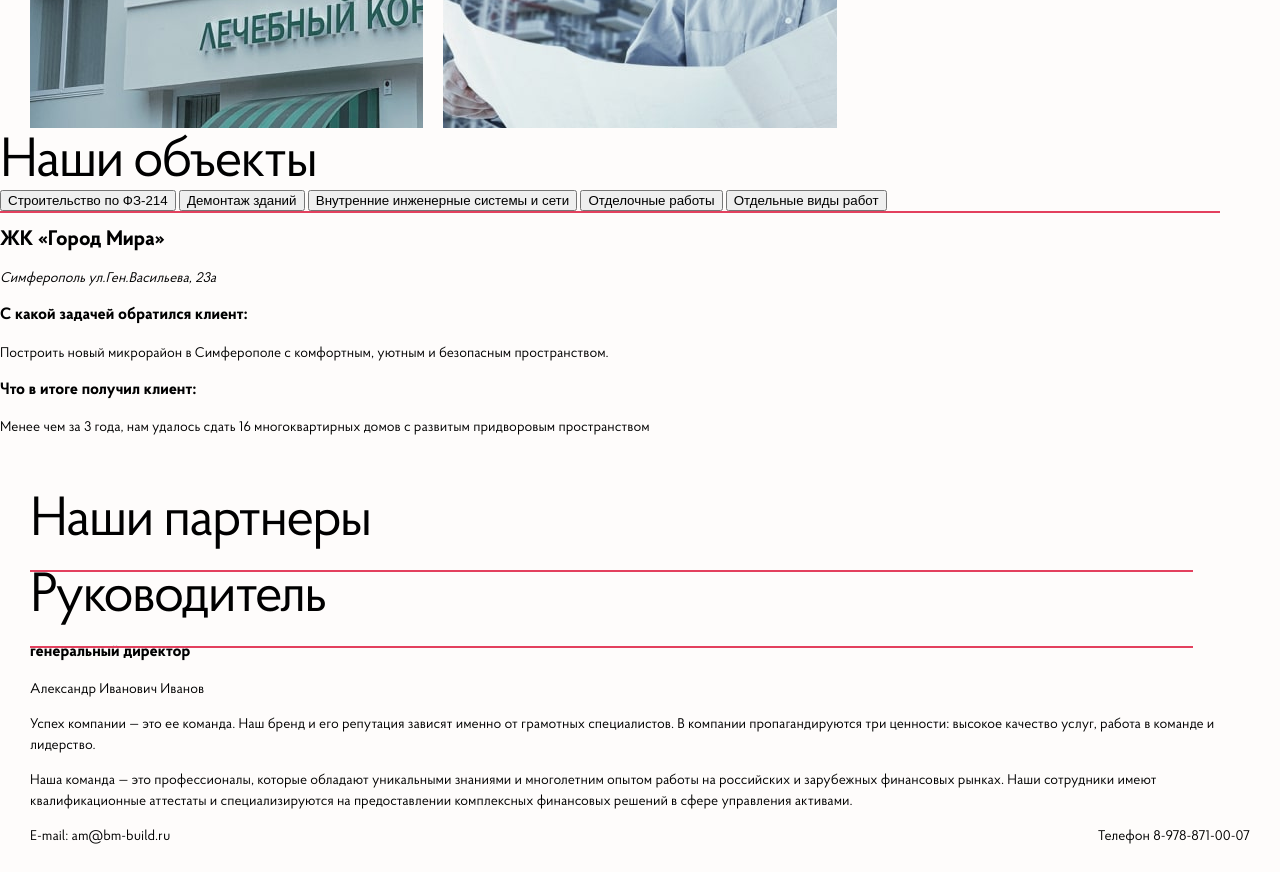
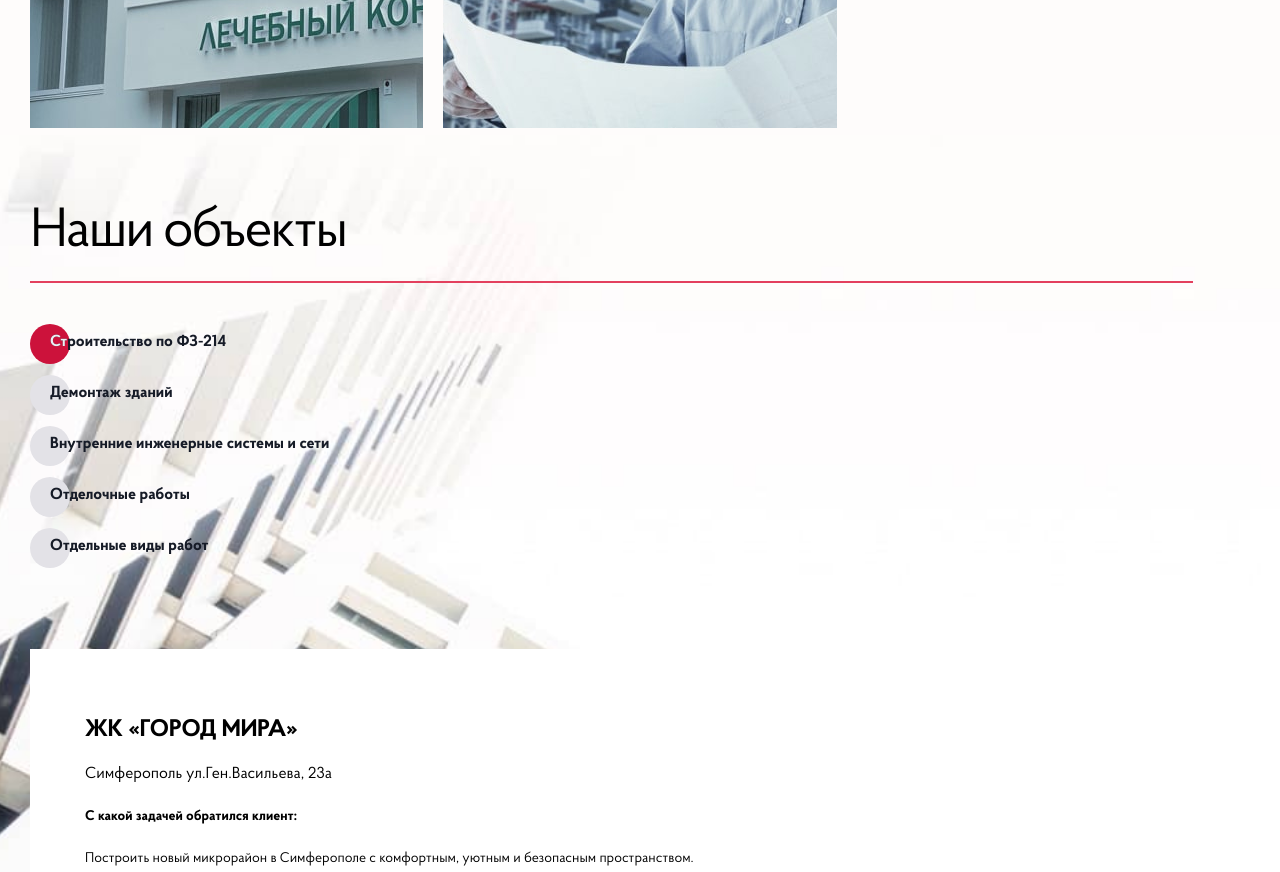
Before and after one commit to andgt/bm, a website: page source/index.html in a window 1280 px wide. Shown: the part 2100-2972 px from the top of the page. Drawn offline with Linux system fonts and the light colour scheme.

Commit message:
Стилизация about

```diff
--- a/source/index.html
+++ b/source/index.html
@@ -227,27 +227,39 @@
         </div>
       </section>
       <section class="objects">
-        <h2 class="main__subtitle">Наши объекты</h2>
-        <div class="tab">
-          <div class="tab__inner">
-            <button class="tab__button" type="button" data-tab="tab-1">Строительство по ФЗ-214</button>
-            <button class="tab__button" type="button" data-tab="tab-1">Демонтаж зданий</button>
-            <button class="tab__button" type="button" data-tab="tab-1">Внутренние инженерные системы и сети</button>
-            <button class="tab__button" type="button" data-tab="tab-1">Отделочные работы</button>
-            <button class="tab__button" type="button" data-tab="tab-1">Отдельные виды работ</button>
+        <div class="container">
+          <h2 class="main__subtitle main__subtitle--objects">Наши объекты</h2>
+          <div class="button__tab-wrapper">
+            <div class="button__tab-container">
+              <div class="button__tab-innner">
+                <button class="button button__tab button__tab--active" type="button" data-tab="tab-1" data-content="Строительство по ФЗ-214">Строительство по ФЗ-214</button>
+              </div>
+              <div class="button__tab-innner">
+                <button class="button button__tab" type="button" data-tab="tab-2" data-content="Демонтаж зданий">Демонтаж зданий</button>
+              </div>
+              <div class="button__tab-innner">
+                <button class="button button__tab" type="button" data-tab="tab-3" data-content="Внутренние инженерные системы и сети">Внутренние инженерные системы и сети</button>
+              </div>
+              <div class="button__tab-innner">
+                <button class="button button__tab" type="button" data-tab="tab-4" data-content="Отделочные работы">Отделочные работы</button>
+              </div>
+              <div class="button__tab-innner">
+                <button class="button button__tab" type="button" data-tab="tab-5" data-content="Отдельные виды работ">Отдельные виды работ</button>
+              </div>
             </div>
           </div>
           <div class="objects__card tab-1">
             <div class="objects__card-text">
               <h2 class="objects__card-title">ЖК «Город Мира»</h2>
               <address class="object__address">Симферополь ул.Ген.Васильева, 23а</address>
-            <div class="objects__card-description">
+              <div class="objects__card-wrapper">
                 <h3 class="objects__card-subtitle">С какой задачей обратился клиент:</h3>
                 <p class="objects__card-description">Построить новый микрорайон в Симферополе с комфортным, уютным и безопасным пространством.</p>
               </div>
-            <div class="objects__card-description">
+              <div class="objects__card-wrapper">
                 <h3 class="objects__card-subtitle">Что в итоге получил клиент:</h3>
                 <p class="objects__card-description">Менее чем за 3 года, нам удалось сдать 16 многоквартирных домов с развитым придворовым пространством</p>
+              </div>
             </div>
           </div>
           <div class="objects__slider">
--- a/source/less/blocks/general/buttons.less
+++ b/source/less/blocks/general/buttons.less
@@ -3,6 +3,7 @@
   .offset(0; 0);
   .typography(14px; 24px);
   font-weight: 400;
+  font-family: "ProbaPro", "Arial", sans-serif;
   color: @black;
   text-align: center;
   background-color: transparent;
@@ -10,9 +11,106 @@
   border: 0;
   border-radius: 10px;
   transition: 0.3s ease;
+}
+
+.button__tab-wrapper {
+  margin-bottom: 52px;
+
+  @media (min-width: @tablet-width) {
+    margin-bottom: 92px;
+  }
+}
+
+.button__tab-container {
+  display: flex;
+  flex-direction: column;
+  gap: 30px;
+}
+
+.button__tab {
+  position: relative;
+  display: inline-block;
+  padding: 0 0 0 10px;
+  font-weight: 700;
+  .typography(16px; 21px);
+  color: @black1;
+  border-radius: 0;
+  z-index: 1;
+
+  &::after {
+    content: "";
+    position: absolute;
+    top: -8px;
+    left: 0;
+    width: 38px;
+    height: 38px;
+    background-color: @grey2;
+    border-radius: 60px;
+    transition: width 0.3s ease;
+    z-index: -1;
+  }
 
   &:hover {
-    transform: translateY(3px);
-    transition: 0.3s ease;
+    &::after {
+      width: calc(100% + 10px);
+    }
+  }
+
+  @media (min-width: @tablet-width) {
+    padding-left: 20px;
+
+    &::after {
+      width: 40px;
+      height: 40px;
+    }
+
+    &:hover {
+      &::after {
+        width: calc(100% + 20px);
+      }
+    }
   }
 }
+
+.button__tab--active {
+  &::before {
+    content: attr(data-content);
+    position: absolute;
+    top: 0;
+    left: 10px;
+    width: 26px;
+    height: 100%;
+    font-weight: 700;
+    .typography(16px; 21px);
+    white-space: nowrap;
+    overflow: hidden;
+    color: @grey;
+    transition: width 275ms ease;
+    z-index: 100;
+  }
+
+  &::after {
+    background-color: @red;
+  }
+
+  &:hover {
+    &::before {
+      width: calc(100% - 10px);
+      left: 10px;
+    }
+  }
+
+  @media (min-width: @tablet-width) {
+    &::before {
+      left: 20px;
+      width: 18px;
+    }
+
+    &:hover {
+      &::before {
+        width: calc(100% - 20px);
+        left: 20px;
+      }
+    }
+  }
+}
--- a/source/less/blocks/general/main.less
+++ b/source/less/blocks/general/main.less
@@ -31,3 +31,11 @@
     margin-bottom: 78px;
   }
 }
+
+.main__subtitle--objects {
+  margin-bottom: 42px;
+
+  @media (min-width: @tablet-width) {
+    margin-bottom: 72px;
+  }
+}
--- a/source/less/blocks/index/about.less
+++ b/source/less/blocks/index/about.less
@@ -125,7 +125,6 @@
 .about__link {
   position: relative;
   display: inline-block;
-  /*margin-right: 6px;*/
   padding: 0 6px 0 22px;
   font-weight: 700;
   .typography(14px; 14px);
@@ -142,7 +141,7 @@
     white-space: nowrap;
     overflow: hidden;
     color: @grey;
-    transition: width 275ms ease;
+    transition: width 0.3s ease;
     z-index: 100;
   }
 
@@ -166,7 +165,7 @@
     }
 
     &::after {
-      width: 125%;
+      width: calc(100% + 38px);
     }
   }
 
--- /dev/null
+++ b/source/less/blocks/index/objects.less
@@ -0,0 +1,62 @@
+.objects {
+  .offset(0; 40px 0 60px 0);
+  background-image: url("../img/mobile/objects-apartment-bg.jpg");
+  background-size: cover;
+  background-repeat: no-repeat;
+  background-position: center bottom;
+
+  @media (min-width: @tablet-width) {
+    padding: 70px 0 90px 0;
+  }
+}
+
+.objects__card {
+  .offset(0; 39px 20px 37px 25px);
+  background-color: @white;
+
+  @media (min-width: @tablet-width) {
+    padding: 69px 40px 77px 55px;
+  }
+}
+
+.objects__card-title {
+  .offset(0 0 16px 0; 0);
+  font-weight: 700;
+  .typography(18px; 18px);
+  text-transform: uppercase;
+
+  @media (min-width: @tablet-width) {
+    margin-bottom: 22px;
+    .typography(24px; 24px);
+  }
+}
+
+.object__address {
+  .offset(0 0 16px 0; 0);
+  .typography(14px; 18px);
+  font-style: normal;
+
+  @media (min-width: @tablet-width) {
+    margin-bottom: 22px;
+    .typography(16px; 20px);
+  }
+}
+
+.objects__card-wrapper {
+  .offset(0 0 21px 0; 0);
+}
+
+.objects__card-wrapper:last-of-type {
+  margin-bottom: 0;
+}
+
+.objects__card-subtitle {
+  .offset(0 0 21px 0; 0);
+  font-weight: 700;
+  .typography(14px; 21px);
+}
+
+.objects__card-description {
+  .offset(0; 0);
+  .typography(14px; 21px);
+}
--- a/source/less/style.less
+++ b/source/less/style.less
@@ -11,3 +11,4 @@
 @import "blocks/general/main-nav.less";
 @import "blocks/index/promo.less";
 @import "blocks/index/about.less";
+@import "blocks/index/objects.less";
```
Also changed, not shown: source/css/style.css, source/img/mobile/objects-apartment-bg.jpg (added), source/img/mobile/objects-apartment-bg@2x.jpg (added), 1 other file. Lines whose indentation alone changed are shown as unchanged.
